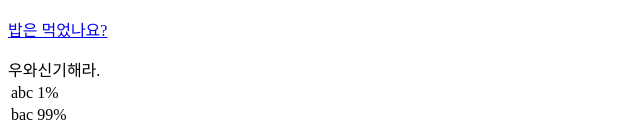
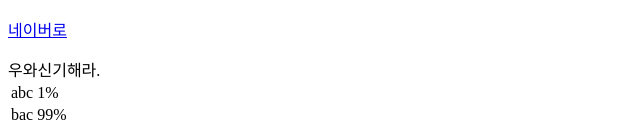
Before and after one commit to asaly01/DuckSik, a plain HTML site: page 1.html in a window 1280 px wide. Shown: the part 809-941 px from the top of the page, 0-640 px from the left. Drawn offline with Linux system fonts and the light colour scheme.

Commit message:
Add files via upload

```diff
--- a/1.html
+++ b/1.html
@@ -13,7 +13,7 @@
   </ol>
   <h2>마이</h2>
   まいや。<strong>僕が<u>作った</u>サイト</strong>が作ったサイトです。<br>こんにちは、ご飯は食べたかな<P>안녕하세요.</p>
-  <img src="mai.jpg" width="350"><p><a href="http://www.naver.com" target="_blank" title="네이버" >밥은 먹었나요?</a></p>우와신기해라.
+  <img src="mai.jpg" width="350"><p><a href="http://www.naver.com" target="_blank" title="네이버" >네이버로</a></p>우와신기해라.
   <table>
     <tr>
       <td>abc</td>
```
